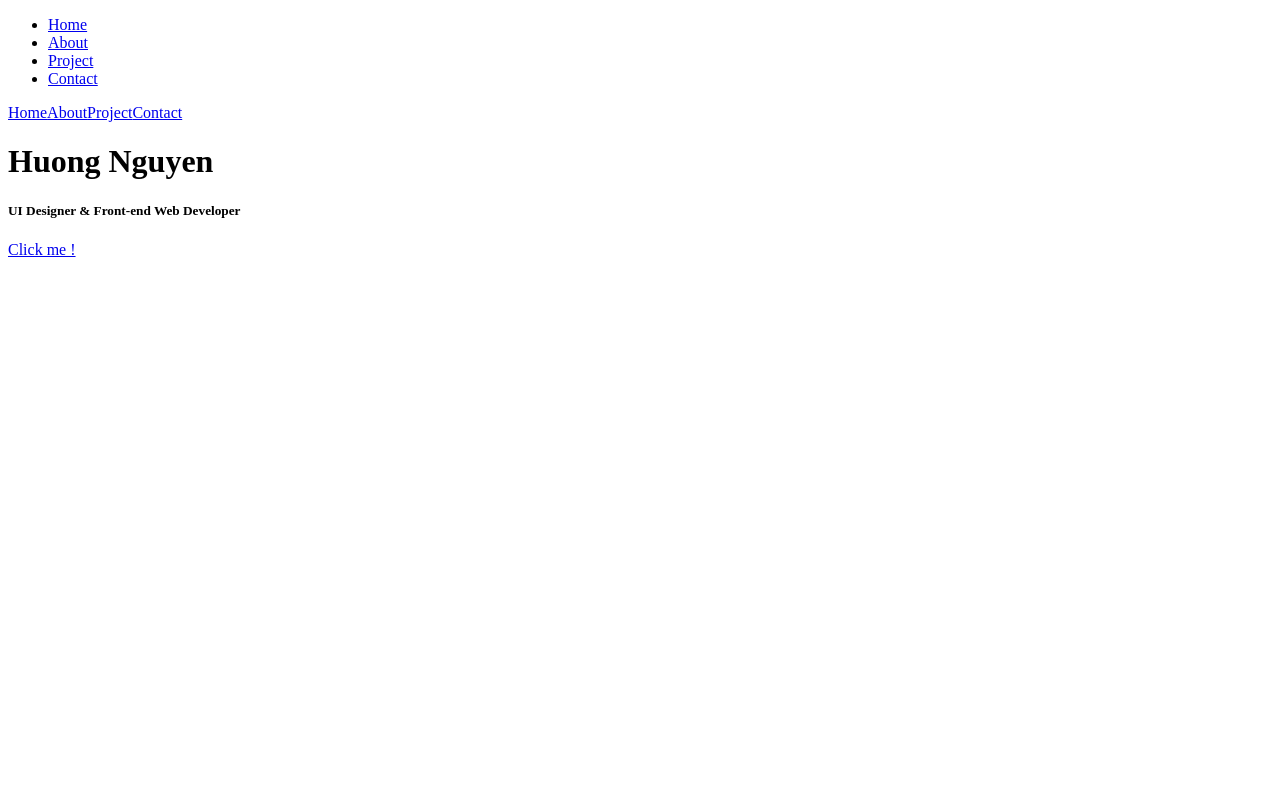
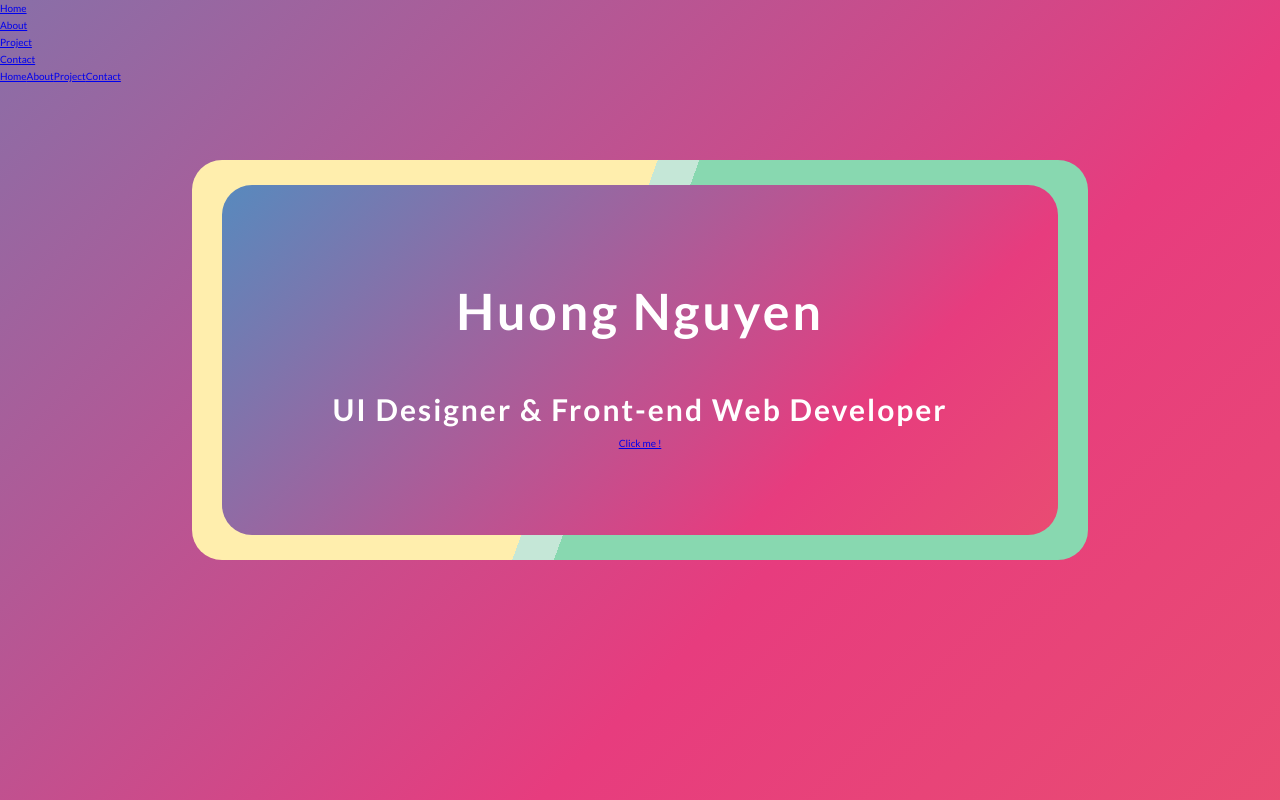
Before and after one commit to huongnguyen1709/my-porfolio-react, a React (Create React App) app: page / in a window 1280 px wide. Built offline with nearby package versions, Linux system fonts and the light colour scheme.

Commit message:
header section

```diff
--- a/package.json
+++ b/package.json
@@ -6,6 +6,7 @@
     "@testing-library/jest-dom": "^5.14.1",
     "@testing-library/react": "^11.2.7",
     "@testing-library/user-event": "^12.8.3",
+    "node-sass": "^6.0.1",
     "react": "^17.0.2",
     "react-dom": "^17.0.2",
     "react-scripts": "4.0.3",
--- a/public/index.html
+++ b/public/index.html
@@ -10,34 +10,17 @@
       content="Web site created using create-react-app"
     />
     <link rel="apple-touch-icon" href="%PUBLIC_URL%/logo192.png" />
-    <!--
-      manifest.json provides metadata used when your web app is installed on a
-      user's mobile device or desktop. See https://developers.google.com/web/fundamentals/web-app-manifest/
-    -->
+
     <link rel="manifest" href="%PUBLIC_URL%/manifest.json" />
-    <!--
-      Notice the use of %PUBLIC_URL% in the tags above.
-      It will be replaced with the URL of the `public` folder during the build.
-      Only files inside the `public` folder can be referenced from the HTML.
 
-      Unlike "/favicon.ico" or "favicon.ico", "%PUBLIC_URL%/favicon.ico" will
-      work correctly both with client-side routing and a non-root public URL.
-      Learn how to configure a non-root public URL by running `npm run build`.
-    -->
+    <link href="https://fonts.googleapis.com/css?family=Lato:400,400i,700,700i,900,900i|Righteous&display=swap"
+    rel="stylesheet">
+
     <title>React App</title>
   </head>
   <body>
     <noscript>You need to enable JavaScript to run this app.</noscript>
     <div id="root"></div>
-    <!--
-      This HTML file is a template.
-      If you open it directly in the browser, you will see an empty page.
 
-      You can add webfonts, meta tags, or analytics to this file.
-      The build step will place the bundled scripts into the <body> tag.
-
-      To begin the development, run `npm start` or `yarn start`.
-      To create a production bundle, use `npm run build` or `yarn build`.
-    -->
   </body>
 </html>
--- a/src/App.js
+++ b/src/App.js
@@ -1,3 +1,4 @@
+import './sass/main.scss';
 import Header from "./components/Header";
 
 function App() {
--- a/src/components/Header.js
+++ b/src/components/Header.js
@@ -4,26 +4,27 @@ import NavBar from './NavBar';
 const Header = () => {
     return (
         <header id="header">
-        <div class="header">
-            <nav class="navigation">
-                <ul class="nav-list">
-                    <li><a href="#header" class="nav-link">Home</a></li>
-                    <li><a href="#about" class="nav-link">About</a></li>
-                    <li><a href="#project" class="nav-link">Project</a></li>
-                    <li><a href="#contact" class="nav-link">Contact</a></li>
+        <div className="header">
+            <nav className="navigation">
+                <ul className="nav-list">
+                    <li><a href="#header" className="nav-link">Home</a></li>
+                    <li><a href="#about" className="nav-link">About</a></li>
+                    <li><a href="#project" className="nav-link">Project</a></li>
+                    <li><a href="#contact" className="nav-link">Contact</a></li>
                 </ul>
             </nav>
 
             <NavBar />
 
-            <div class="header-text-box">
-                <div class="border">
-                    <div class="inner">
-                        <h1 class="header-text heading-main">Huong Nguyen</h1>
-                        <h5 class="header-text heading-sub">UI Designer & <span class="heading-sub-2">Front-end Web
+            <div className="header-text-box">
+                <div className="border">
+                    <div className="inner">
+                        <h1 className="header-text heading-main">Huong Nguyen</h1>
+                        <h5 className="header-text heading-sub">UI Designer & <span className="heading-sub-2">Front-end Web
                                 Developer</span></h5>
-                        <a href="#about" class="btn-click">Click me !</a>
+                        <a href="#about" className="btn-click">Click me !</a>
                     </div>
+
                 </div>
             </div>
         </div>
--- /dev/null
+++ b/src/sass/base/_animation.scss
@@ -0,0 +1,62 @@
+/* ANIMATION FOR UP ARROW BUTTON */
+
+@keyframes shadow-pulse {
+  0% {
+    box-shadow: 0 0 0 0 rgba(170, 40, 148, 0.99);
+  }
+
+  70% {
+    box-shadow: 0 0 0 2rem rgba(253, 87, 191, 0);
+  }
+
+  100% {
+    box-shadow: 0 0 0 3rem rgba(146, 55, 123, 0);
+  }
+}
+
+@keyframes bounceAlpha {
+  0% {
+    opacity: 1;
+    transform: translateY(0px) scale(1);
+  }
+  25% {
+    opacity: 0;
+    transform: translateY(-10px) scale(0.9);
+  }
+  26% {
+    opacity: 0;
+    transform: translateY(10px) scale(0.9);
+  }
+  55% {
+    opacity: 1;
+    transform: translateY(0px) scale(1);
+  }
+}
+
+/* ANIMATION FOR HEADER SECTION BACKGROUND */
+
+@keyframes gradientBG {
+  0% {
+    background-position: 50% 0%;
+  }
+  50% {
+    background-position: 50% 100%;
+  }
+  100% {
+    background-position: 50% 0%;
+  }
+}
+
+/* ANIMATION FOR BORDER PART BACKGROUND OF HEADER SECTION */
+
+@keyframes Gradient {
+  0% {
+    background-position: 40% 50%;
+  }
+  50% {
+    background-position: 25% 50%;
+  }
+  100% {
+    background-position: 40% 50%;
+  }
+}
--- /dev/null
+++ b/src/sass/base/_base.scss
@@ -0,0 +1,21 @@
+*,
+*::after,
+*::before {
+  margin: 0;
+  padding: 0;
+  box-sizing: inherit;
+}
+
+html {
+  font-size: 62.5%; /* 10px */
+  overflow-x: hidden;
+}
+
+body {
+  font-family: 'Lato', sans-serif;
+  font-weight: 400;
+  line-height: 1.7;
+  color: #777;
+  box-sizing: border-box;
+  overflow-x: hidden;
+}
--- /dev/null
+++ b/src/sass/layout/_layout.scss
@@ -0,0 +1,10 @@
+/* HEADER */
+
+.header {
+  width: 100%;
+  height: 100vh;
+  z-index: 100;
+  background: linear-gradient(-45deg, #ee7752, #e73c7e, #23a6d5, #23d5ab);
+  background-size: 400% 400%;
+  animation: gradientBG 15s ease infinite;
+}
--- /dev/null
+++ b/src/sass/main.scss
@@ -0,0 +1,5 @@
+@import './base/base';
+@import './base/animation';
+
+@import './layout/layout';
+@import './sections/header';
--- /dev/null
+++ b/src/sass/sections/_header.scss
@@ -0,0 +1,58 @@
+.header-text-box {
+  width: 70%;
+  height: 40rem;
+  position: absolute;
+  top: 45%;
+  left: 50%;
+  transform: translate(-50%, -50%);
+}
+
+.header-text {
+  color: #fff;
+}
+
+.border {
+  width: 100%;
+  padding: 0;
+  background: linear-gradient(110deg, #ffeead 33%, rgba(0, 0, 0, 0) 33%),
+    linear-gradient(110deg, #c5e7d7 34%, #88d8b0 34%);
+  background-size: 400% 400%;
+  height: 40rem;
+  background-position: 25% 50%;
+  animation: Gradient 15s ease infinite;
+  -webkit-animation: Gradient 15s ease infinite;
+  -moz-animation: Gradient 5s ease infinite;
+  display: flex;
+  justify-content: center;
+  align-items: center;
+  border-radius: 3rem;
+}
+
+.inner {
+  padding: 2rem;
+  background-color: #ff6f69; /*#ff6f69*/
+  margin: 3rem;
+  border-radius: 3rem;
+
+  width: 100%;
+  height: 35rem;
+  background: linear-gradient(-45deg, #ee7752, #e73c7e, #23a6d5, #23d5ab);
+  background-size: 300% 300%;
+  animation: gradientBG 15s ease infinite;
+
+  display: flex;
+  flex-direction: column;
+  align-items: center;
+  justify-content: center;
+}
+
+.heading-main {
+  font-size: 5rem;
+  letter-spacing: 0.3rem;
+}
+
+.heading-sub {
+  font-size: 3rem;
+  letter-spacing: 0.2rem;
+  margin-top: 3rem;
+}
```
Also changed, not shown: 1 other file (tests, documents, lock files or other folders).
